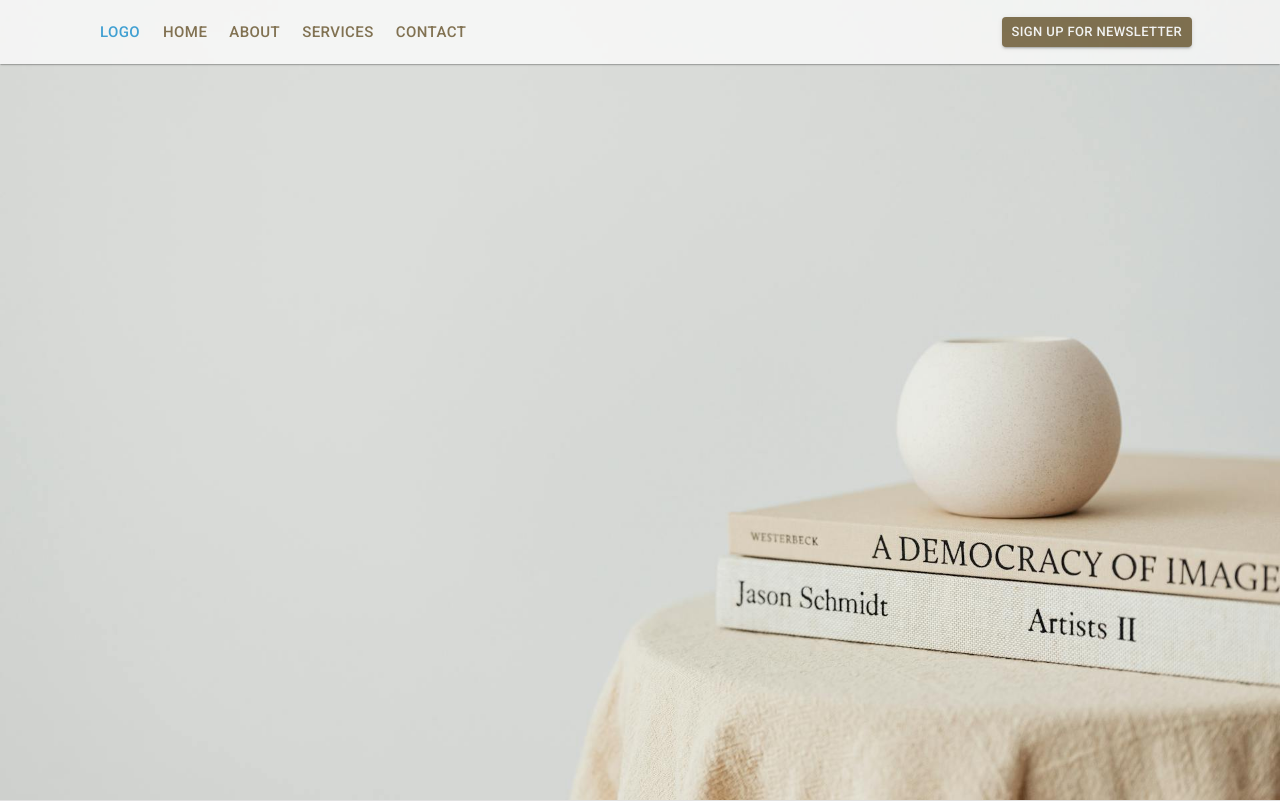
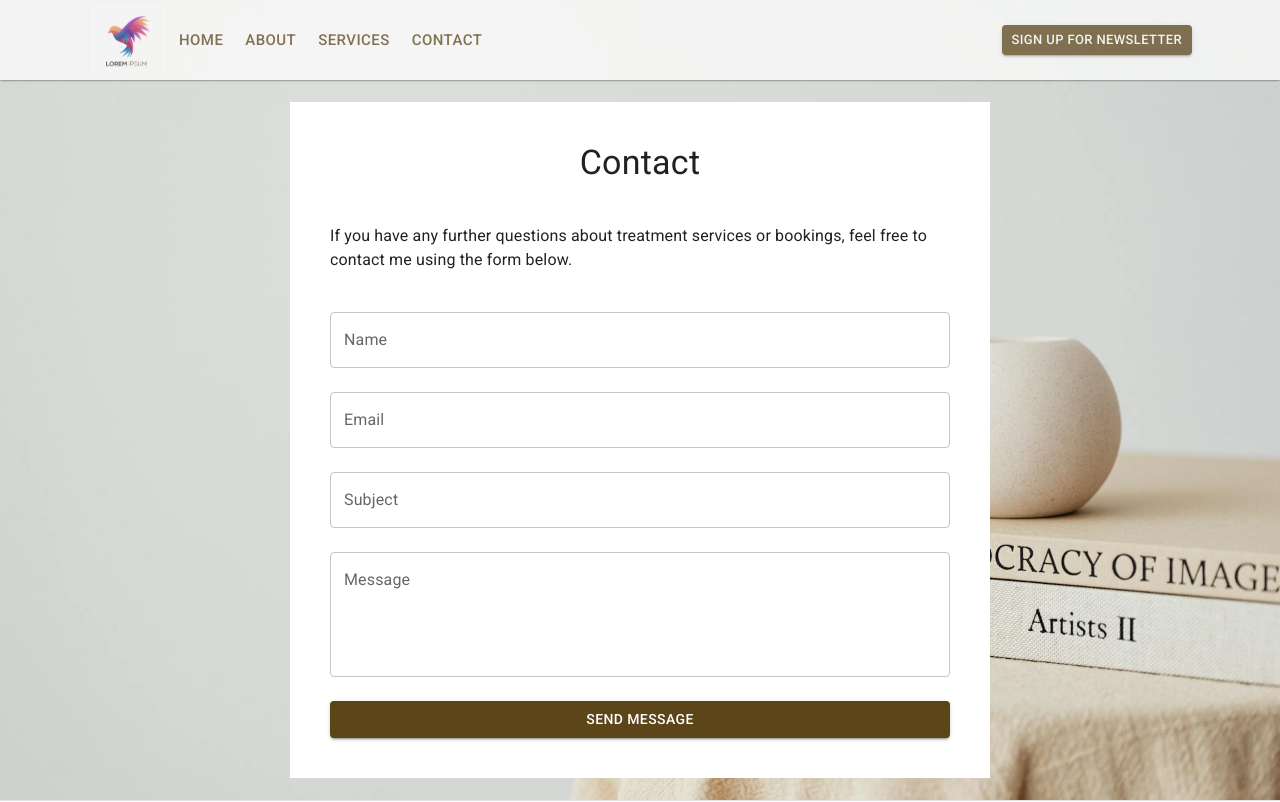
Before and after one commit to hannaforssell/yinsense, a React (Vite) app: page / in a window 1280 px wide. Shown: the top 802 px of the page. Built offline with nearby package versions, Linux system fonts and the light colour scheme.

Commit message:
Added Contact page

```diff
--- a/src/App.tsx
+++ b/src/App.tsx
@@ -26,7 +26,7 @@ const theme = createTheme({
 });
 
 export default function App() {
-    const [content, setContent] = React.useState('Home');
+    const [content, setContent] = React.useState('Contact');
 
     const changeContent = (content: string) => {
         setContent(content);
--- a/src/components/AppAppBar.tsx
+++ b/src/components/AppAppBar.tsx
@@ -10,6 +10,9 @@ import MenuItem from '@mui/material/MenuItem';
 import Drawer from '@mui/material/Drawer';
 import MenuIcon from '@mui/icons-material/Menu';
 import CloseRoundedIcon from '@mui/icons-material/CloseRounded';
+import { Avatar, ButtonBase } from '@mui/material';
+
+import logo from '/logo.avif'
 
 
 export default function AppAppBar({ changeContent = (_content: string) => { } }) {
@@ -32,9 +35,24 @@ export default function AppAppBar({ changeContent = (_content: string) => { } })
             <Container maxWidth="lg">
                 <Toolbar>
                     <Box sx={{ flexGrow: 1, display: 'flex', alignItems: 'center', px: 0 }}>
-                        <Button variant="text" color="info" size="large">
-                            LOGO
-                        </Button>
+                        <ButtonBase
+                            onClick={() => console.log("Image clicked")}
+                            sx={{
+                                borderRadius: 2,
+                                overflow: "hidden",
+                                display: "block"
+                            }}
+                        >
+                            <img
+                                src={logo}
+                                alt="Clickable"
+                                style={{
+                                    height: 80,
+                                    objectFit: "cover",
+                                    display: "block"
+                                }}
+                            />
+                        </ButtonBase>
                         <Box sx={{ display: { xs: 'none', md: 'flex' } }}>
                             <Button onClick={() => { changeContent('Home') }} variant="text" color="primary" size="large">
                                 Home
--- a/src/components/Pages/About.tsx
+++ b/src/components/Pages/About.tsx
@@ -22,7 +22,7 @@ export default function About() {
                     alignItems: 'center',
                     justifyContent: 'center',
                     padding: '16px',
-                    pt: '180px',
+                    pt: '8%',
                 }}
             >
                 <CardMedia
@@ -35,13 +35,17 @@ export default function About() {
                             md: '400px'
                         },
                         maxWidth: '400px',
+                        borderRadius: 100,
                     }}
                 />
-                <Typography sx={{
-                    maxWidth: '300px',
-                }}>
-                    Lorem ipsum dolor sit amet consectetur adipiscing elit nostra bibendum venenatis, faucibus cum eleifend sociosqu a vel pretium tempor vitae, ridiculus nulla posuere lectus praesent mollis gravida nam hac. Ridiculus sodales tempus rhoncus augue primis mi, pellentesque vel scelerisque vestibulum sapien praesent malesuada, conubia morbi sociis orci litora.
-                </Typography>
+                <Box sx={{ maxWidth: '300px' }}>
+                    <Typography variant='h5' pb={1}>
+                        About me
+                    </Typography>
+                    <Typography variant='body1'>
+                        Lorem ipsum dolor sit amet consectetur adipiscing elit nostra bibendum venenatis, faucibus cum eleifend sociosqu a vel pretium tempor vitae, ridiculus nulla posuere lectus praesent mollis gravida nam hac. Ridiculus sodales tempus rhoncus augue primis mi, pellentesque vel scelerisque vestibulum sapien praesent malesuada, conubia morbi sociis orci litora.
+                    </Typography>
+                </Box>
             </Box>
         </Box>
     );
--- a/src/components/Pages/Contact.tsx
+++ b/src/components/Pages/Contact.tsx
@@ -1,7 +1,91 @@
-import { Box } from '@mui/material';
+import { Box, Button, Container, Divider, FormControl, FormHelperText, Input, InputLabel, TextField, Typography } from '@mui/material';
 import home from '/home.jpg'
+import * as React from 'react';
+
+interface FormData {
+    name: string;
+    email: string;
+    subject: string;
+    message: string;
+}
+
+type FormErrors = Partial<FormData>;
 
 export default function Contact() {
+    const [formData, setFormData] = React.useState<FormData>({
+        name: '',
+        email: '',
+        subject: '',
+        message: '',
+    });
+
+    const [errors, setErrors] = React.useState<FormErrors>({});
+    const [loading, setLoading] = React.useState<boolean>(false);
+
+    const handleChange = (
+        event: React.ChangeEvent<HTMLInputElement | HTMLTextAreaElement>
+    ): void => {
+        const { name, value } = event.target;
+
+        setFormData((prev) => ({
+            ...prev,
+            [name]: value
+        }));
+    };
+
+    const validate = (): boolean => {
+        const tempErrors: FormErrors = {};
+
+        if (!formData.name.trim()) {
+            tempErrors.name = "Name is required";
+        }
+
+        if (!formData.email.trim()) {
+            tempErrors.email = "Email is required";
+        } else if (!/\S+@\S+\.\S+/.test(formData.email)) {
+            tempErrors.email = "Email is not valid";
+        }
+
+        if (!formData.subject.trim()) {
+            tempErrors.subject = "Subject is required";
+        }
+
+        if (!formData.message.trim()) {
+            tempErrors.message = "Message is required";
+        }
+
+        setErrors(tempErrors);
+        return Object.keys(tempErrors).length === 0;
+    };
+
+    const handleSubmit = async (event: React.FormEvent<HTMLFormElement>) => {
+        event.preventDefault();
+
+        if (!validate()) return;
+
+        setLoading(true);
+
+        try {
+            console.log("Submitting:", formData);
+
+            // Simulate API delay
+            await new Promise((resolve) => setTimeout(resolve, 1000));
+
+            // Reset form
+            setFormData({
+                name: "",
+                email: "",
+                subject: "",
+                message: ""
+            });
+            setErrors({});
+        } catch (error) {
+            console.error("Submission failed:", error);
+        } finally {
+            setLoading(false);
+        }
+    };
+
     return (
         <Box sx={{
             backgroundImage: `url(${home})`,
@@ -9,6 +93,95 @@ export default function Contact() {
             backgroundSize: "cover",
             width: "100vw",
             height: "100vh",
-        }}></Box>
+            pt: '8%',
+        }}>
+            <Container sx={{
+                display: 'flex',
+                justifyContent: 'center',
+            }}>
+                <Box
+                    sx={{
+                        display: 'flex',
+                        flexDirection: 'column',
+                        gap: 5,
+                        alignItems: 'center',
+                        //justifyContent: 'center',
+                        padding: '40px',
+                        backgroundColor: 'white',
+                        width: '700px',
+                        //height: '100%',
+                    }}
+                >
+                    <Typography variant='h4'>Contact</Typography>
+                    <Typography variant='body1'>
+                        If you have any further questions about treatment services or bookings, feel free to contact me using the form below.
+                    </Typography>
+
+                    <Box
+                        component="form"
+                        onSubmit={handleSubmit}
+                        sx={{
+                            minWidth: '100%',
+                            margin: "0 auto",
+                            display: "flex",
+                            flexDirection: "column",
+                            gap: 3,
+                        }}
+                    >
+                        <TextField
+                            label="Name"
+                            name="name"
+                            value={formData.name}
+                            onChange={handleChange}
+                            error={!!errors.name}
+                            helperText={errors.name}
+                            fullWidth
+                        />
+
+                        <TextField
+                            label="Email"
+                            name="email"
+                            type="email"
+                            value={formData.email}
+                            onChange={handleChange}
+                            error={!!errors.email}
+                            helperText={errors.email}
+                            fullWidth
+                        />
+
+                        <TextField
+                            label="Subject"
+                            name="subject"
+                            value={formData.subject}
+                            onChange={handleChange}
+                            error={!!errors.subject}
+                            helperText={errors.subject}
+                            fullWidth
+                        />
+
+                        <TextField
+                            label="Message"
+                            name="message"
+                            multiline
+                            rows={4}
+                            value={formData.message}
+                            onChange={handleChange}
+                            error={!!errors.message}
+                            helperText={errors.message}
+                            fullWidth
+                        />
+
+                        <Button
+                            variant="contained"
+                            type="submit"
+                            disabled={loading}
+                        >
+                            {loading ? "Sending..." : "Send Message"}
+                        </Button>
+                    </Box>
+
+                </Box>
+            </Container>
+        </Box>
     );
 }
```
Also changed, not shown: public/logo.avif (added).
